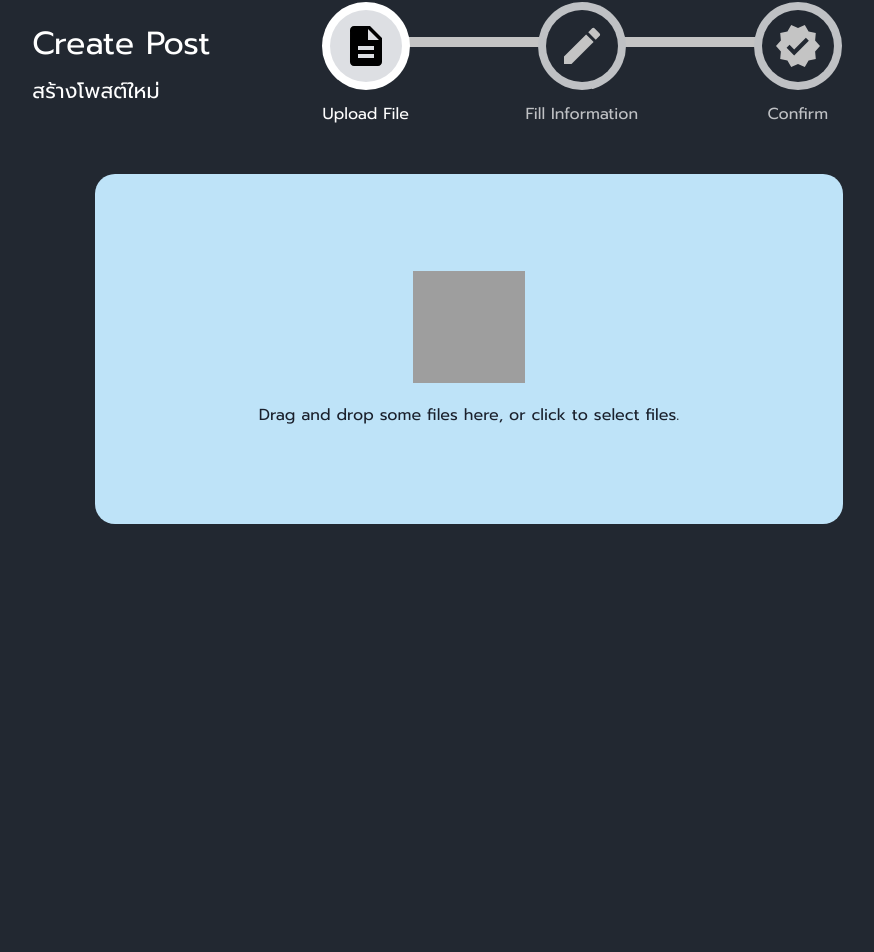
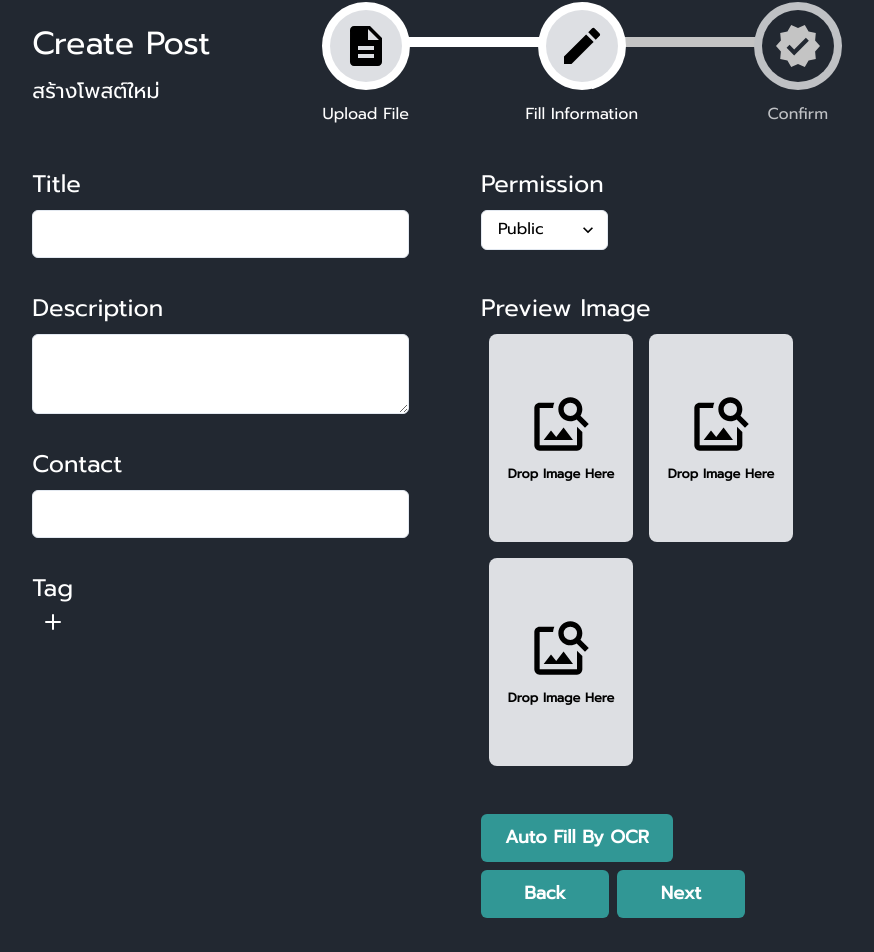
Before and after one commit to Mrsmithz/Project-SW-Dev-and-Env, a Next.js app in the folder frontend/: page /createpost in a window 1280 px wide. Shown: the part 126-1078 px from the top of the page, without its empty margins (171-1045 px from the left). Before the commit the page ends 800 px from the top, so only its background shows below. Built offline with nearby package versions, Linux system fonts and the light colour scheme; grey boxes are pictures that could not be loaded.

Commit message:
[Update] Merge Create Post From and Preview Post

```diff
--- a/frontend/components/createpost/CreatePostForm.tsx
+++ b/frontend/components/createpost/CreatePostForm.tsx
@@ -21,7 +21,11 @@ import { MdImageSearch } from 'react-icons/md';
 
 import styles from '../../styles/CreatePost.module.scss'
 
+import { CreatedPost } from '../../model/CreatedPost'
+
 type Props = {
+  toNextPage: Function,
+  backPage: Function
 }
 
 const containerWidth = { base: '100%', sm: '90%', md: '90%', lg: '85%', xl: '70%' };
@@ -30,7 +34,7 @@ const permissionWidth = { base: "100%", md: "50%", lg: "30%" };
 const dropzoneWidth = { base: "9rem", md: "8rem", lg: "9rem", xl: '9rem' };
 const dropzoneHeight = { base: "13rem", md: "12rem", lg: "13rem", xl: '13rem' };
 
-const CreatePostForm = () => {
+const CreatePostForm = ({ toNextPage, backPage }: Props) => {
 
   const inputRef = React.createRef<HTMLInputElement>();
 
@@ -45,7 +49,7 @@ const CreatePostForm = () => {
   const [contact, setContact] = useState('');
   const handleContactChange = (e: React.ChangeEvent<HTMLInputElement>) => setContact(e.target.value);
 
-  const [tag, setTag] = useState(["Tag1"]);
+  const [tag, setTag] = useState<string[]>([]);
   const [tagInput, setTagInput] = useState("");
   const handleTagInputChange = (e: React.ChangeEvent<HTMLInputElement>) => setTagInput(e.target.value);
 
@@ -140,6 +144,21 @@ const CreatePostForm = () => {
   const imageInputHandler = () => {
     if (inputRef.current)
       inputRef.current.click()
+  }
+
+  const nextButtonHandler = () => {
+
+    const createdPost: CreatedPost = {
+      title: title,
+      description: description,
+      contact: contact,
+      tag: tag,
+      permission: permission,
+      image: images
+    }
+
+    toNextPage(createdPost);
+
   }
 
   return (
@@ -242,8 +261,10 @@ const CreatePostForm = () => {
         <Stack w="100%" marginTop="2.5rem">
           <Button colorScheme="teal" width="12rem" size="lg">Auto Fill By OCR</Button>
           <Stack w="100%" marginTop="0.5rem" direction="row">
-            <Button colorScheme="teal" width="8rem" size="lg">Back</Button>
-            <Button colorScheme="teal" width="8rem" size="lg">Next</Button>
+            <Button colorScheme="teal" width="8rem" size="lg"
+              onClick={() => backPage()}>Back</Button>
+            <Button colorScheme="teal" width="8rem" size="lg"
+              onClick={() => nextButtonHandler()}>Next</Button>
           </Stack>
         </Stack>
 
--- a/frontend/components/createpost/PreviewPost.tsx
+++ b/frontend/components/createpost/PreviewPost.tsx
@@ -15,11 +15,18 @@ import {
 } from "@chakra-ui/react";
 import Link from "next/link";
 
-type Props = {};
+import styles from '../../styles/CreatePost.module.scss'
+
+import { CreatedPost } from '../../model/CreatedPost'
+
+type Props = {
+  postData: CreatedPost,
+  backPage: Function
+};
 
 const size = { base: "100%", md: "80%", lg: "60%" };
 
-const PreviewPost = () => {
+const PreviewPost = ({ postData, backPage }: Props) => {
   return (
     <>
       <Stack>
@@ -50,7 +57,7 @@ const PreviewPost = () => {
               </Center>
               <Center>
                 <Text fontSize={{ base: 20, lg: 20, md: 40, sm: 40 }}>
-                  Contract
+                  {postData.contact}
                 </Text>
               </Center>
             </GridItem>
@@ -58,21 +65,21 @@ const PreviewPost = () => {
             <GridItem colSpan={{ base: 12, lg: 8, md: 12, sm: 12 }}>
               <Box
                 w={"100%"}
-                h={{ base: "150%", lg: "100%" }}
-                p={4}
+                p={5}
                 bg={useColorModeValue("gray.100", "gray.600")}
                 borderRadius={20}
               >
+                <Text fontSize={20}>Title : { postData.title } </Text>
                 <Text fontSize={20}>Description</Text>
                 <Box
                   bg={useColorModeValue("blue.200", "gray.700")}
                   p={3}
                   borderRadius={10}
-                  h={"50%"}
+                  minH="8rem"
                   mt={2}
                   mb={5}
                 >
-                  <Text fontSize={15}>New Post description</Text>
+                  <Text fontSize={15}> {postData.description} </Text>
                 </Box>
                 <Grid templateColumns="repeat(12, 1fr)">
                   <GridItem
@@ -82,7 +89,7 @@ const PreviewPost = () => {
                     <Text>Tag</Text>
                   </GridItem>
                   <GridItem colSpan={10}>
-                    <Tag ml={2} colorScheme="teal">
+                    {/* <Tag ml={2} colorScheme="teal">
                       Tag 1
                     </Tag>
                     <Tag ml={2} colorScheme="teal">
@@ -90,9 +97,16 @@ const PreviewPost = () => {
                     </Tag>
                     <Tag ml={2} colorScheme="teal">
                       Tag 3
-                    </Tag>
+                    </Tag> */}
+
+                    {postData.tag.map((item, index) => (
+                      <Tag ml={2} colorScheme="teal" key={`tag-${index}`}>
+                        { item }
+                      </Tag>
+                    ))}
                   </GridItem>
                 </Grid>
+                <Text fontSize={16} marginTop="0.5rem" paddingLeft="0.5rem">Permission : { postData.permission } </Text>
               </Box>
             </GridItem>
             <GridItem
@@ -109,9 +123,17 @@ const PreviewPost = () => {
             <GridItem colSpan={{ base: 12, lg: 6, md: 12, sm: 12 }} mt={5}>
               <Text fontSize={20}>Preview</Text>
               <SimpleGrid columns={3} spacing={4}>
+
+                {/* <Box bg={"gray.300"} h={{ base: 150, lg: 220 }}></Box>
                 <Box bg={"gray.300"} h={{ base: 150, lg: 220 }}></Box>
-                <Box bg={"gray.300"} h={{ base: 150, lg: 220 }}></Box>
-                <Box bg={"gray.300"} h={{ base: 150, lg: 220 }}></Box>
+                <Box bg={"gray.300"} h={{ base: 150, lg: 220 }}></Box> */}
+
+                { postData.image.map((item, index) => (
+                  <Box  key={`image-${index}`} height="13rem"
+                  className={styles.previewImage}>
+                    <img src={URL.createObjectURL(item)} />
+                  </Box>
+                )) }
               </SimpleGrid>
             </GridItem>
             <GridItem
@@ -120,7 +142,8 @@ const PreviewPost = () => {
               mt={5}
             >
               <Flex justify={"center"}>
-                <Button w={"80%"} colorScheme="blue" variant="solid">
+                <Button w={"80%"} colorScheme="blue" variant="solid"
+                  onClick={() => backPage()}>
                   Back
                 </Button>
               </Flex>
--- /dev/null
+++ b/frontend/model/CreatedPost.tsx
@@ -0,0 +1,8 @@
+export type CreatedPost = {
+  title: string;
+  description: string;
+  contact: string;
+  tag: string[];
+  permission: string;
+  image: File[];
+}
--- a/frontend/pages/createpost/index.tsx
+++ b/frontend/pages/createpost/index.tsx
@@ -13,6 +13,8 @@ import { Icon } from '@chakra-ui/react'
 import { MdDescription, MdEdit, MdVerified } from 'react-icons/md';
 
 import styles from '../../styles/CreatePost.module.scss'
+
+import { CreatedPost } from '../../model/CreatedPost'
 
 const tasks = [
   {
@@ -31,19 +33,40 @@ const tasks = [
 
 const CreatePost: NextPage = () => {
 
-  const [taskState, setTaskState] = useState(1);
+  const [taskState, setTaskState] = useState(2);
+  const [postData, setPostData] = useState<CreatedPost>({
+    title: "",
+    description: "",
+    contact: "",
+    tag: [],
+    permission: "",
+    image: []
+  });
 
   const renderComponent = () => {
     if (taskState == 1) {
       return (<UploadFile />);
     }
     else if (taskState == 2) {
-      return (<CreatePostForm />);
+      return (<CreatePostForm toNextPage={(data: CreatedPost) => getDataFromForm(data)}
+        backPage={() => backButtonHandler()} />);
     }
     else if (taskState == 3) {
-      return (<PreviewPost />);
+      return (<PreviewPost postData={postData} backPage={() => backButtonHandler()} />);
     }
   };
+
+  const getDataFromForm = (data: CreatedPost) => {
+    console.log(data);
+    setPostData(data);
+    setTaskState(3);
+  }
+
+  const backButtonHandler = () => {
+    if (taskState > 1) {
+      setTaskState(taskState - 1);
+    }
+  }
 
   return (
     <>
```
Also changed, not shown: frontend/model/Post.tsx (added, +8 -0 lines).
